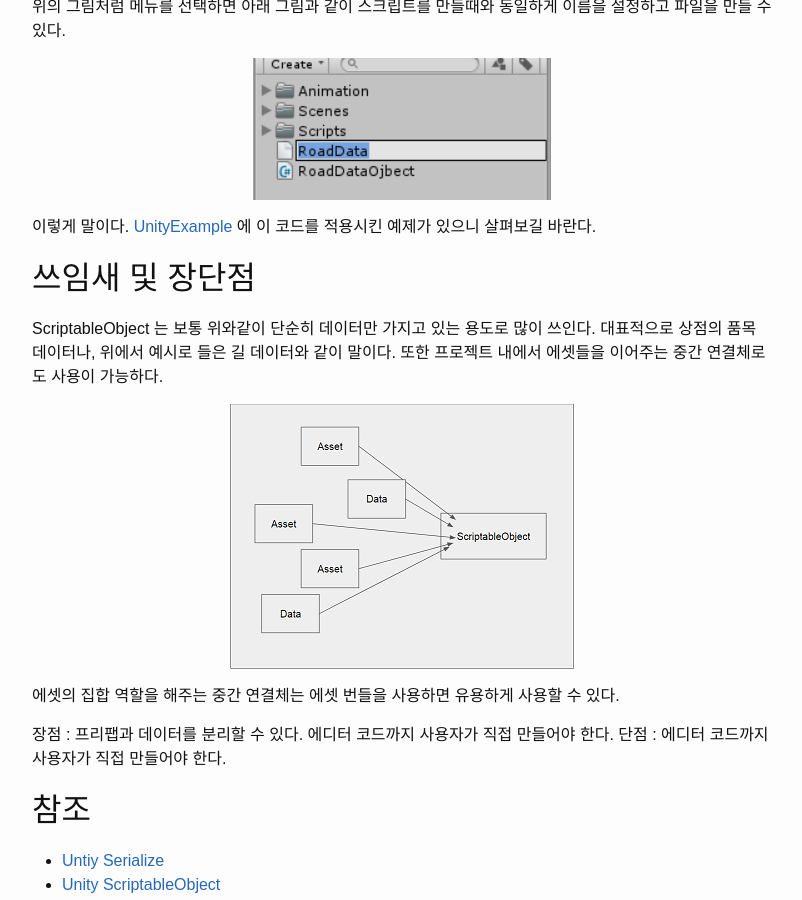
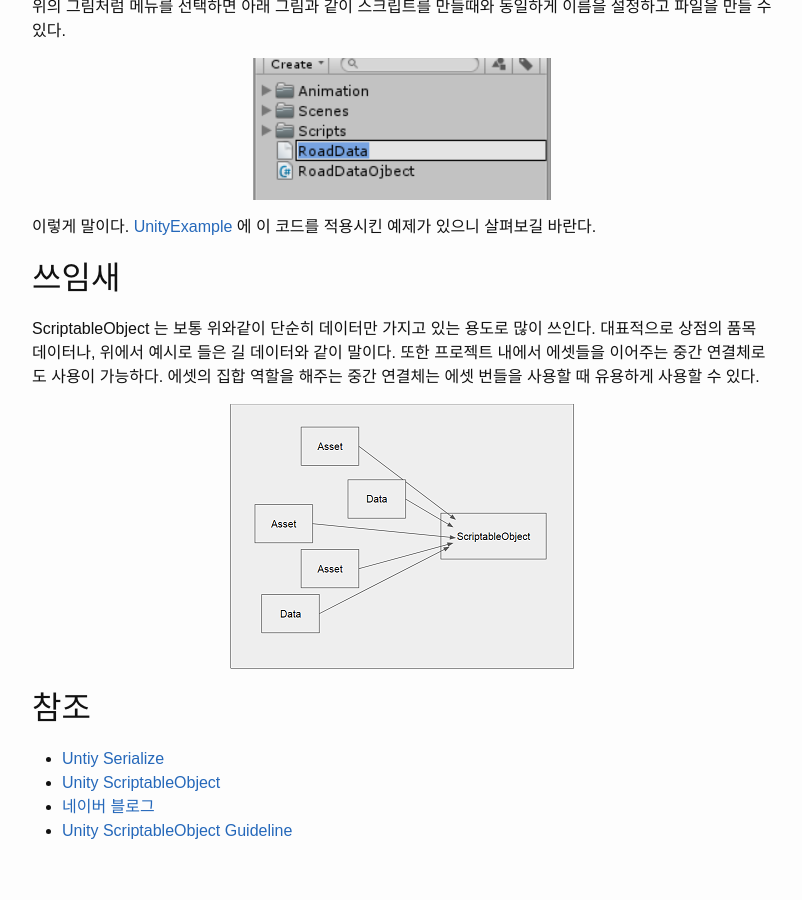
Before and after one commit to suhyeokkim/suhyeokkim.github.io, a Jekyll site: the page built from _posts/2017-04-09-using-scriptable-object.md, in a window 1280 px wide and 900 px high, scrolled down 2701 px. Shown: the whole window, without its empty margins (238-1040 px from the left). Built offline with Jekyll 4.4.1, drawn with Linux system fonts in a browser that asks for light colours; comment, search, counter and statistics services are not loaded.

Commit message:
Update post : scriptable object

```diff
--- a/_posts/2017-04-09-using-scriptable-object.md
+++ b/_posts/2017-04-09-using-scriptable-object.md
@@ -66,16 +66,11 @@ public class RoadDataOjbect : ScriptableObject
 
 이렇게 말이다. [UnityExample](https://github.com/hrmrzizon/UnityExample) 에 이 코드를 적용시킨 예제가 있으니 살펴보길 바란다.
 
-## 쓰임새 및 장단점
+## 쓰임새
 
-ScriptableObject 는 보통 위와같이 단순히 데이터만 가지고 있는 용도로 많이 쓰인다. 대표적으로 상점의 품목 데이터나, 위에서 예시로 들은 길 데이터와 같이 말이다. 또한 프로젝트 내에서 에셋들을 이어주는 중간 연결체로도 사용이 가능하다.
+ScriptableObject 는 보통 위와같이 단순히 데이터만 가지고 있는 용도로 많이 쓰인다. 대표적으로 상점의 품목 데이터나, 위에서 예시로 들은 길 데이터와 같이 말이다. 또한 프로젝트 내에서 에셋들을 이어주는 중간 연결체로도 사용이 가능하다. 에셋의 집합 역할을 해주는 중간 연결체는 에셋 번들을 사용할 때 유용하게 사용할 수 있다.
 
 ![set of asset or data](/images/set_scriptableobject.png){: .center-image }
-
-에셋의 집합 역할을 해주는 중간 연결체는 에셋 번들을 사용하면 유용하게 사용할 수 있다.
-
-장점 : 프리팹과 데이터를 분리할 수 있다. 에디터 코드까지 사용자가 직접 만들어야 한다.
-단점 : 에디터 코드까지 사용자가 직접 만들어야 한다.
 
 ## 참조
 
```
Also changed, not shown: edu.md (+1 -1 lines).
